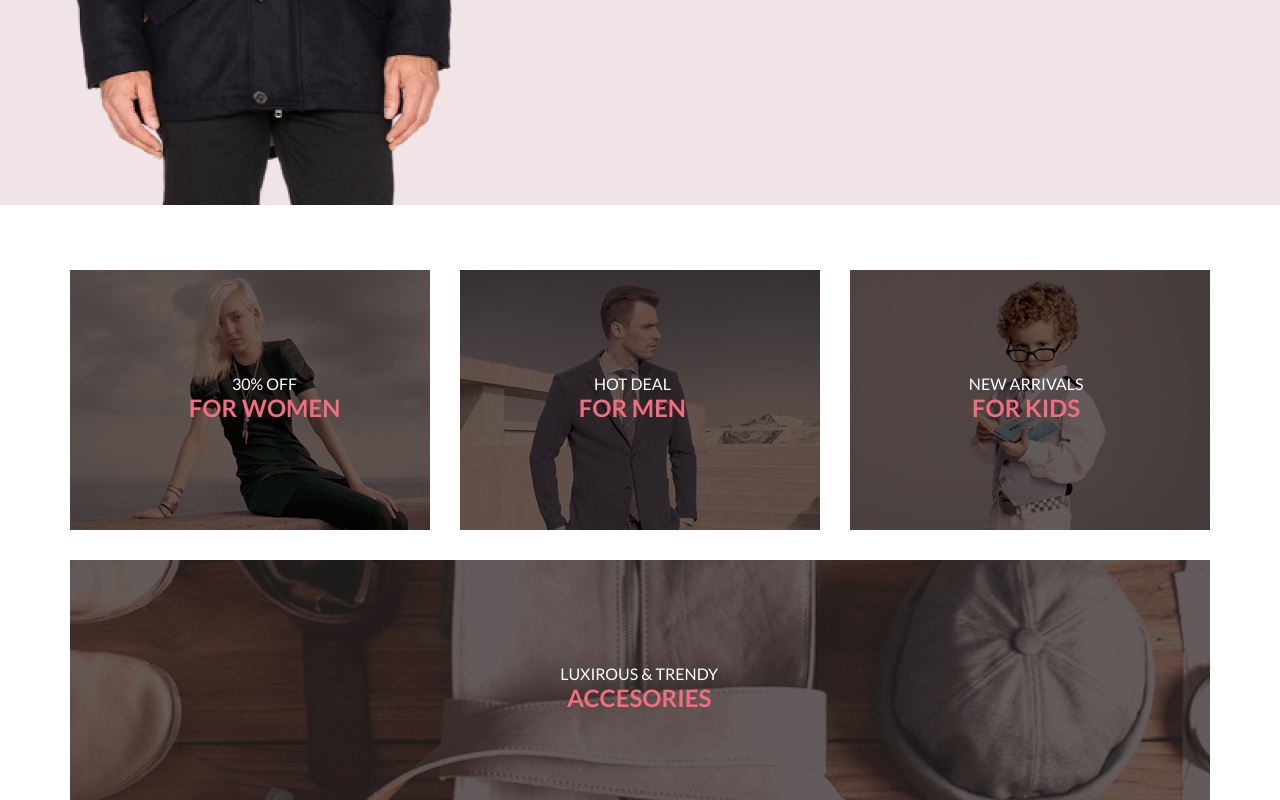
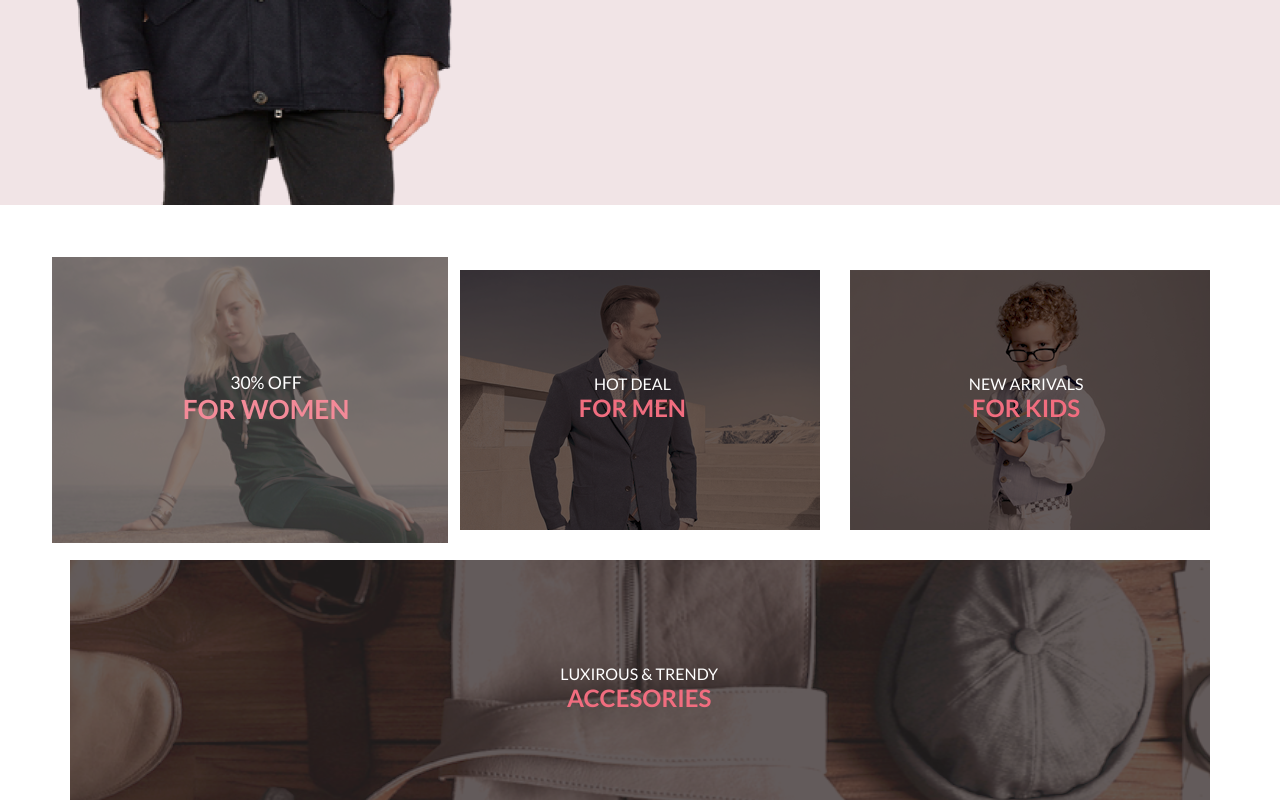
Before and after one commit to Iezikill/shop, a plain HTML site: page index.html in a window 1280 px wide. In both pictures the pointer is over the item 250 px from the left and 1034 px from the top of the page. Shown: the part 634-1434 px from the top of the page. Drawn offline with Linux system fonts and the light colour scheme.

Commit message:
добавлен эффект наведения/нажатия на категории

```diff
--- a/css/style.css
+++ b/css/style.css
@@ -389,6 +389,17 @@
   background-blend-mode: darken;
 }
 
+.categories__item:hover {
+  opacity: 0.8;
+  transform: scale(1.1);
+  transition: transform 1s;
+}
+
+.categories__item:active .categories__item_heading {
+  color: #F16D7F;
+  text-decoration: underline;
+}
+
 .categories__item:first-child {
   background-image: url(../img/for-women.png);
 }
```
